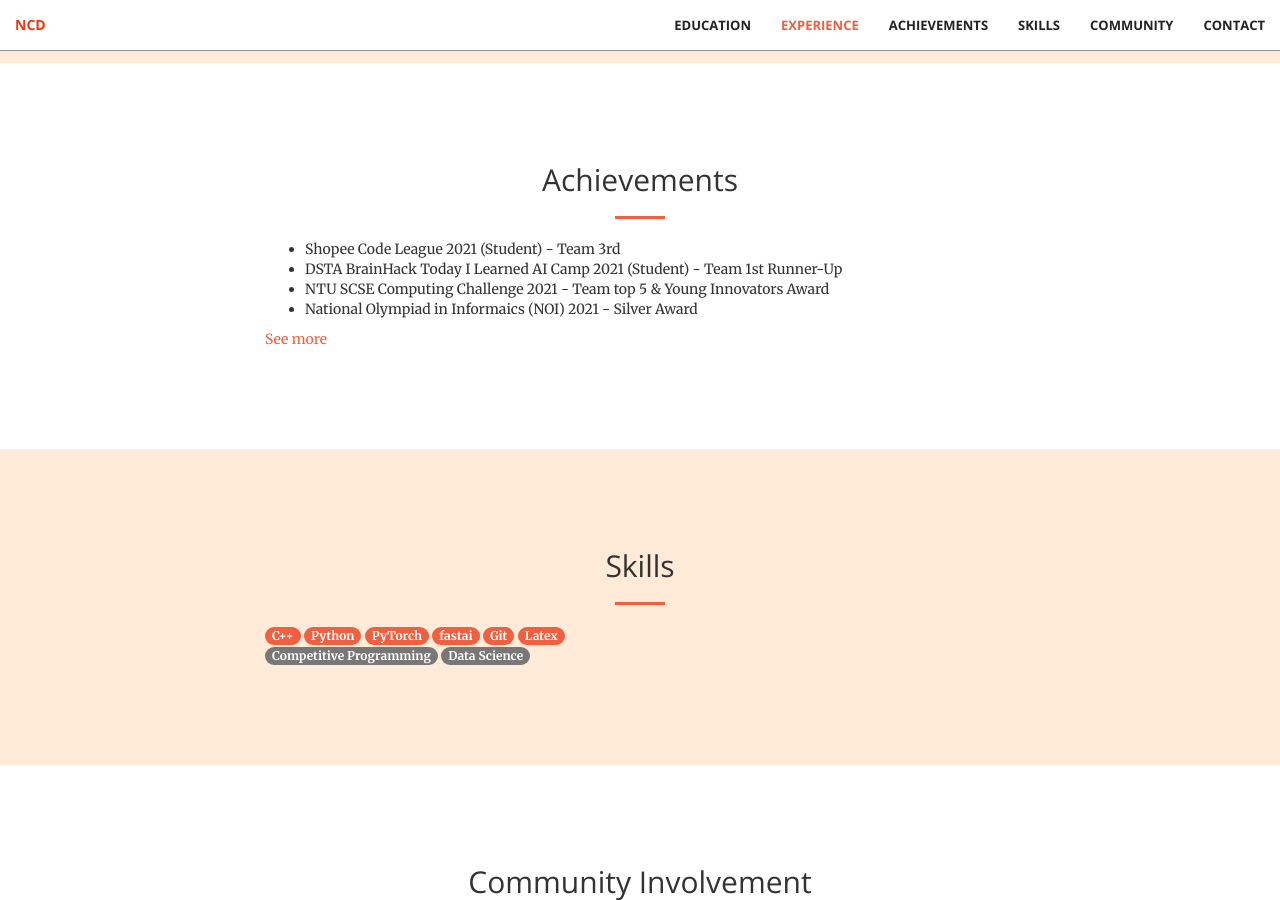
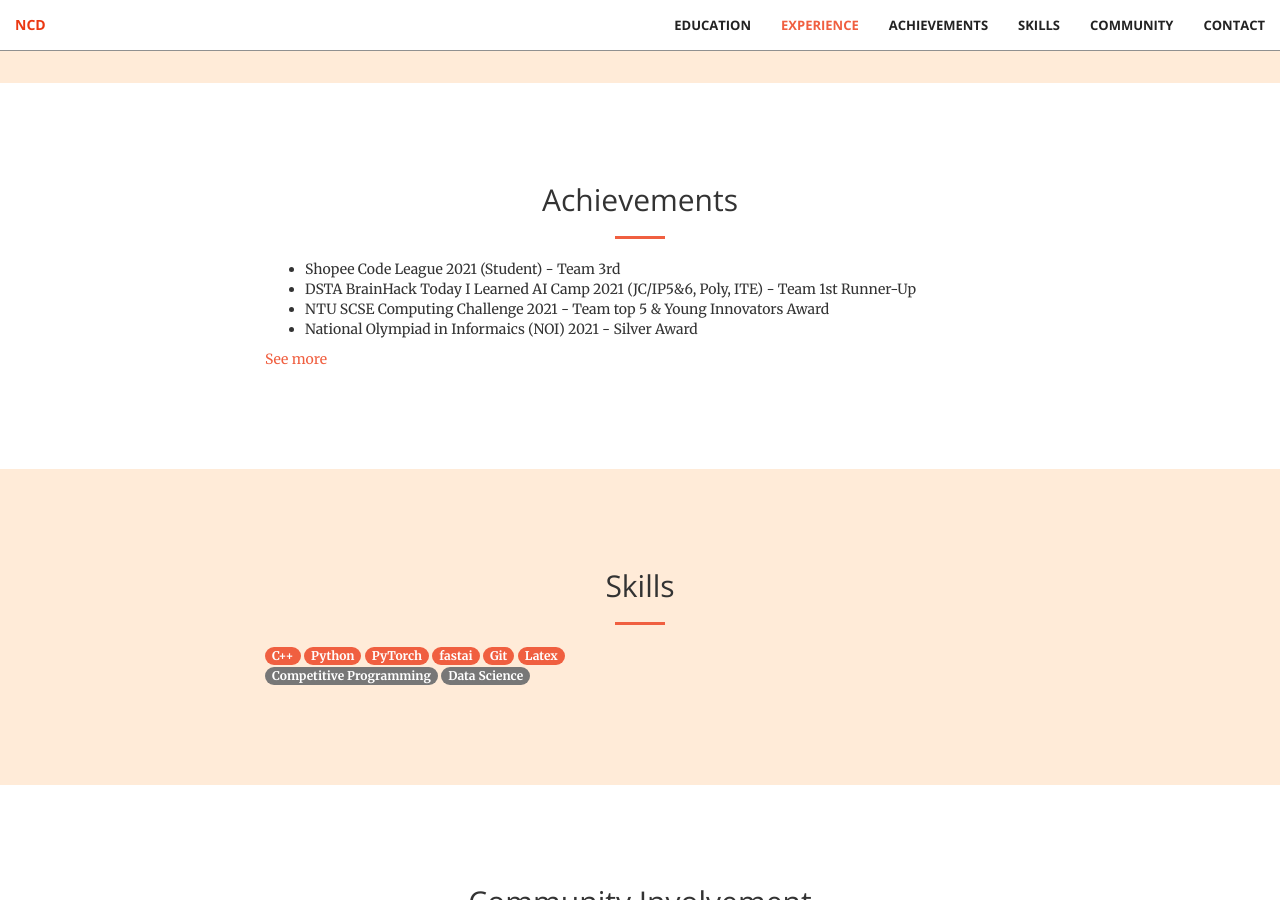
Before and after one commit to ncduy0303/archive_portfolio, a Jekyll site: the page built from index.html, in a window 1280 px wide and 900 px high, scrolled down 2011 px. Built offline with Jekyll 4.4.1, drawn with Linux system fonts in a browser that asks for light colours.

Commit message:
fix typos

```diff
--- a/_data/achievements.json
+++ b/_data/achievements.json
@@ -4,7 +4,7 @@
         "achievements": [
             "ASRJC School Award - 1st in H3 Mathematics",
             "Singapore Mathematical Olympiad (SMO) 2021 (Open) - Silver Award",
-            "DSTA BrainHack Today I Learned AI Camp 2021 (Student) - Team 1st Runner-Up",
+            "DSTA BrainHack Today I Learned AI Camp 2021 (JC/IP5&6, Poly, ITE) - Team 1st Runner-Up",
             "Code Quest 2021 (Novice - Singapore/Australia (APAC)) - Team 1st",
             "Singapore Physics League 2021 - Team 18th & Silver Award",
             "National Olympiad in Informaics (NOI) 2021 - Silver Award",
--- a/_includes/achievements.html
+++ b/_includes/achievements.html
@@ -12,7 +12,7 @@
             <div class="col-lg-8 col-lg-offset-2">
                 <ul>
                     <li>Shopee Code League 2021 (Student) - Team 3rd</li>
-                    <li>DSTA BrainHack Today I Learned AI Camp 2021 (Student) - Team 1st Runner-Up</li>
+                    <li>DSTA BrainHack Today I Learned AI Camp 2021 (JC/IP5&6, Poly, ITE) - Team 1st Runner-Up</li>
                     <li>NTU SCSE Computing Challenge 2021 - Team top 5 & Young Innovators Award</li>
                     <li>National Olympiad in Informaics (NOI) 2021 - Silver Award</li>
                 </ul>
--- a/_includes/education.html
+++ b/_includes/education.html
@@ -15,6 +15,7 @@
                 <p class="bottom-margin-0">Studying under the A*STAR Scholarship from the Ministry of Education, Singapore.</p>
                 <ul>
                     <li>H1 General Paper</li>
+                    <li>H1 Project Work</li>
                     <li>H2 Economics</li>
                     <li>H2 Physics</li>
                     <li>H2 Mathematics</li>
--- a/_myscripts/raw-achievements.txt
+++ b/_myscripts/raw-achievements.txt
@@ -2,7 +2,7 @@
 
 ASRJC School Award - 1st in H3 Mathematics
 Singapore Mathematical Olympiad (SMO) 2021 (Open) - Silver Award
-DSTA BrainHack Today I Learned AI Camp 2021 (Student) - Team 1st Runner-Up
+DSTA BrainHack Today I Learned AI Camp 2021 (JC/IP5&6, Poly, ITE) - Team 1st Runner-Up
 Code Quest 2021 (Novice - Singapore/Australia (APAC)) - Team 1st
 Singapore Physics League 2021 - Team 18th & Silver Award
 National Olympiad in Informaics (NOI) 2021 - Silver Award
```
